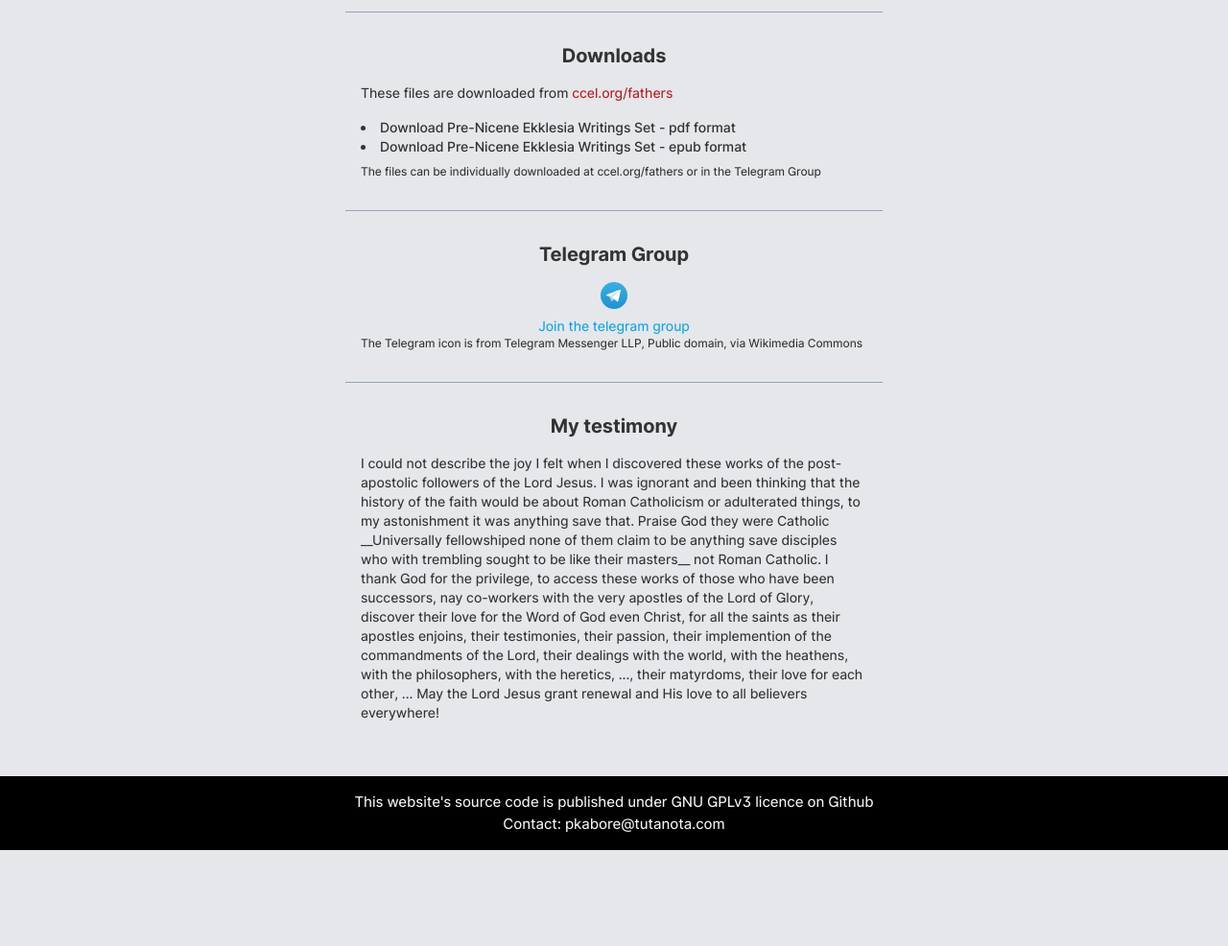
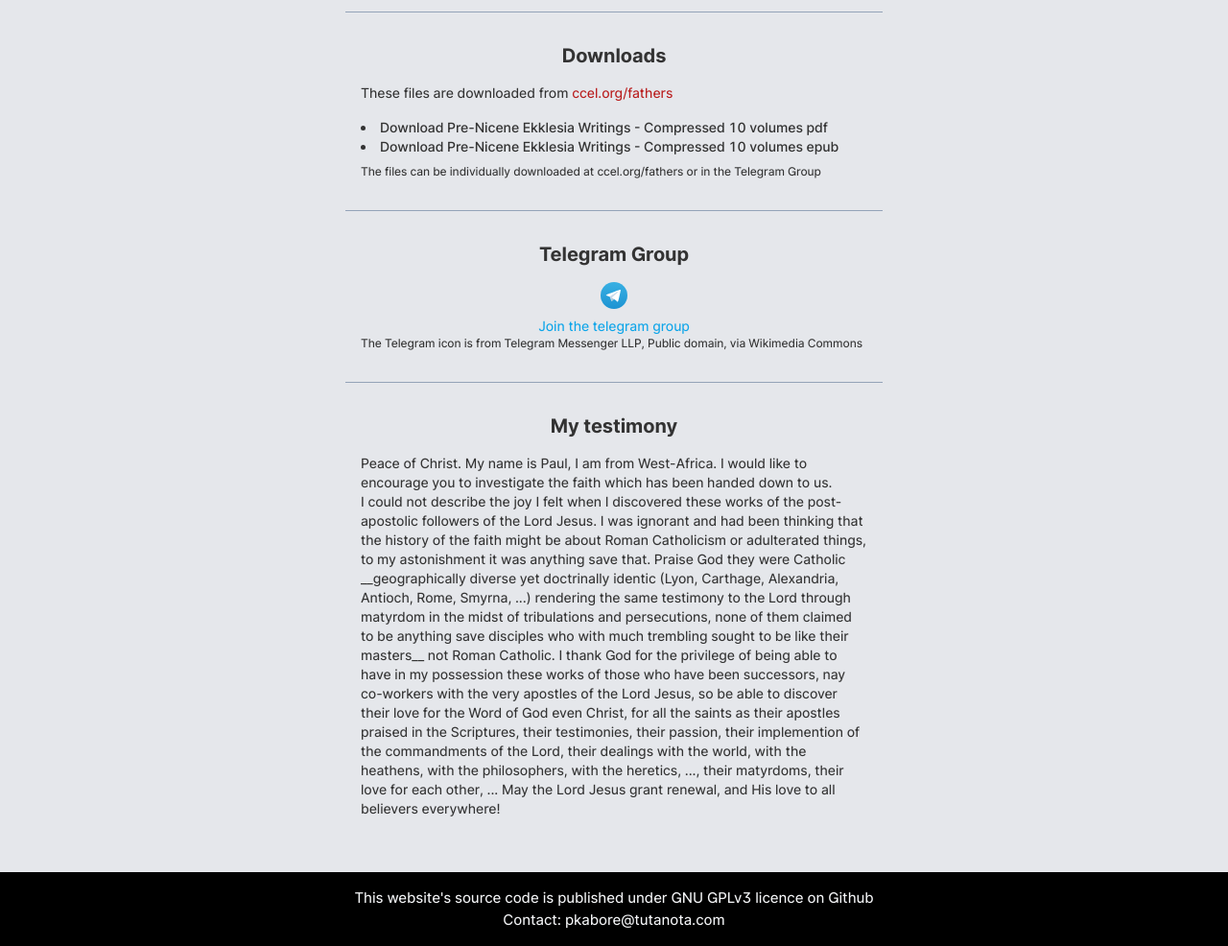
Before and after one commit to pkabore/pnew, a website: page index.html in a window 1280 px wide. Shown: the part 180-1166 px from the top of the page at 96% size. Before the commit the page ends 1066 px from the top, so only its background shows below. Drawn offline with Linux system fonts and the light colour scheme.

Commit message:
renaming link and editing testimony

```diff
--- a/index.html
+++ b/index.html
@@ -33,8 +33,7 @@
                             download
                             class="hover:text-red-700"
                         >
-                            Download Pre-Nicene Ekklesia Writings Set - pdf
-                            format
+                            Download Pre-Nicene Ekklesia Writings - Compressed 10 volumes pdf
                         </a>
                     </li>
                     <li>
@@ -43,8 +42,7 @@
                             download
                             class="hover:text-red-700"
                         >
-                            Download Pre-Nicene Ekklesia Writings Set - epub
-                            format
+                            Download Pre-Nicene Ekklesia Writings - Compressed 10 volumes epub
                         </a>
                     </li>
                 </ul>
@@ -118,23 +116,27 @@
             >
                 <h2 class="py-4 text-center font-bold">My testimony</h2>
                 <p>
+                    Peace of Christ. My name is Paul, I am from West-Africa. I would like to encourage you to investigate the faith which has been handed down to us.
+                </p>
+
+                <p>
                     I could not describe the joy I felt when I discovered these
                     works of the post-apostolic followers of the Lord Jesus. I
-                    was ignorant and been thinking that the history of the faith
-                    would be about Roman Catholicism or adulterated things, to
+                    was ignorant and had been thinking that the history of the faith
+                    might be about Roman Catholicism or adulterated things, to
                     my astonishment it was anything save that. Praise God they
-                    were Catholic __Universally fellowshiped none of them claim
-                    to be anything save disciples who with trembling sought to
+                    were Catholic __geographically diverse yet doctrinally identic (Lyon, Carthage, Alexandria, Antioch, Rome, Smyrna, ...) rendering the same testimony to the Lord through matyrdom in the midst of tribulations and persecutions, none of them claimed
+                    to be anything save disciples who with much trembling sought to
                     be like their masters__ not Roman Catholic. I thank God for
-                    the privilege, to access these works of those who have been
+                    the privilege of being able to have in my possession these works of those who have been
                     successors, nay co-workers with the very apostles of the
-                    Lord of Glory, discover their love for the Word of God even
-                    Christ, for all the saints as their apostles enjoins, their
+                    Lord Jesus, so be able to discover their love for the Word of God even
+                    Christ, for all the saints as their apostles praised in the Scriptures, their
                     testimonies, their passion, their implemention of the
                     commandments of the Lord, their dealings with the world,
                     with the heathens, with the philosophers, with the heretics,
                     ..., their matyrdoms, their love for each other, ... May the
-                    Lord Jesus grant renewal and His love to all believers
+                    Lord Jesus grant renewal, and His love to all believers
                     everywhere!
                 </p>
             </div>
```
